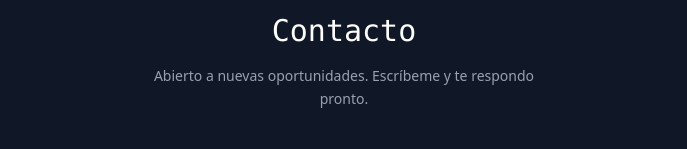
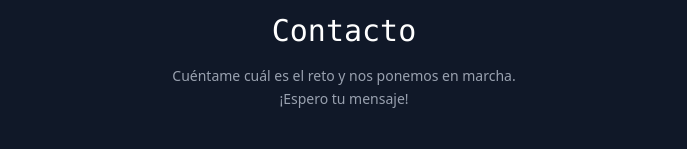
Before and after one commit to ajliy97/ajliy97.github.io, a React (Vite) app: page / in a window 1280 px wide. Shown: the part 3053-3202 px from the top of the page, without its empty margins (296-983 px from the left). Built offline with nearby package versions, Linux system fonts and the light colour scheme.

Commit message:
correccion del mensaje de contacto

```diff
--- a/src/components/Contact.tsx
+++ b/src/components/Contact.tsx
@@ -23,7 +23,7 @@ function Contact() {
             {/* Divisor superior */}
             <div className="mx-auto w-3/5 border-t dark:border-t border-dashed border-gray-200 dark:border-gray-700 dark:block hidden" />
 
-            <div className="max-w-2xl mx-auto py-16 px-6">
+            <div className="max-w-2xl mx-auto py-8 pt-16 px-6">
 
                 {/* Encabezado */}
                 <div className="mb-10 text-center">
@@ -35,8 +35,8 @@ function Contact() {
                     </h2>
                     <p className="mt-4 text-sm text-gray-500 dark:text-gray-400 max-w-sm mx-auto leading-relaxed">
                         {t({
-                            es: 'Abierto a nuevas oportunidades. Escríbeme y te respondo pronto.',
-                            en: 'Open to new opportunities. Send me a message and I\'ll get back to you soon.'
+                            es: 'Cuéntame cuál es el reto y nos ponemos en marcha. ¡Espero tu mensaje!',
+                            en: 'Tell me about the challenge and we\'ll get started. I look forward to hearing from you!'
                         })}
                     </p>
                 </div>
--- a/src/components/Experience.tsx
+++ b/src/components/Experience.tsx
@@ -8,7 +8,7 @@ function ExperienceCard({ experience, t, index }: { experience: any, t: any, ind
     const isEven = index % 2 === 0;
 
     return (
-        <div id="experience" className="relative pb-16 group scroll-mt-24">
+        <div id="experience" className="scroll-mt-54 relative pb-16 group">
             {/* Línea vertical - solo móvil */}
             <div className="absolute left-5 top-0 h-full w-0.5 bg-gray-200 dark:bg-gray-700 sm:hidden"></div>
 
--- a/src/components/Projects.tsx
+++ b/src/components/Projects.tsx
@@ -38,7 +38,7 @@ function ProjectCard({ project, t }: { project: Project, t: any }) {
     return (
         <div
             id="projects"
-            className={`scroll-mt-24 group relative bg-white dark:bg-gray-800 rounded-lg p-4 shadow-sm transition-all duration-500 overflow-hidden border border-gray-100
+            className={`scroll-mt-50 group relative bg-white dark:bg-gray-800 rounded-lg p-4 shadow-sm transition-all duration-500 overflow-hidden border border-gray-100
                 dark:border-gray-700 flex flex-col justify-center ${hasImage
                     ? 'hover:shadow-2xl hover:scale-[1.02] h-48 hover:h-72'
                     : 'h-46'
@@ -87,11 +87,11 @@ function ProjectCard({ project, t }: { project: Project, t: any }) {
                         </h3>
                         <div className="flex gap-3 transition-all duration-300 text-gray-600 dark:text-gray-400">
                             {project.link && (
-                                <a href={project.link} target="_blank" rel="noopener noreferrer" className="hover:text-yellow-600 dark:hover:text-blue-500 transition-colors">
+                                <a href={project.link} target="_blank" rel="noopener noreferrer" className="hover:text-yellow-500 dark:hover:text-blue-500 transition-colors">
                                     <BiLinkExternal size={20} />
                                 </a>
                             )}
-                            <a href={project.github} target="_blank" rel="noopener noreferrer" className="hover:text-yellow-600 dark:hover:text-blue-500 transition-colors">
+                            <a href={project.github} target="_blank" rel="noopener noreferrer" className="hover:text-yellow-500 dark:hover:text-blue-500 transition-colors">
                                 <SiGithub size={20} />
                             </a>
                         </div>
```
